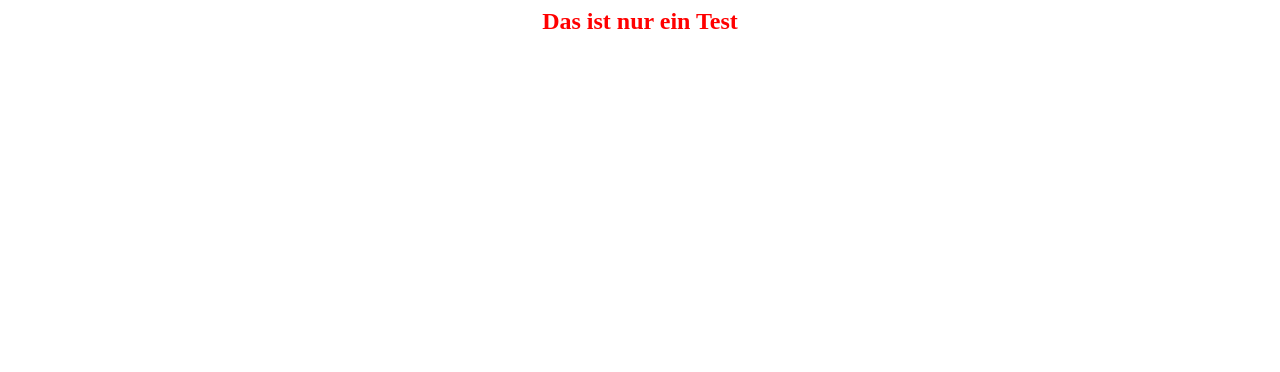
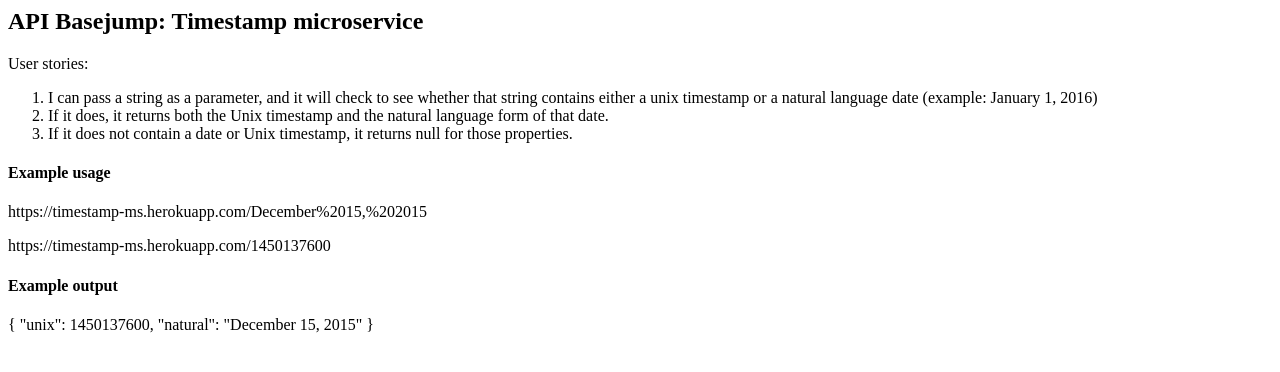
Before and after one commit to miga89/fcc-api-timestamp, a website: page index.html in a window 1280 px wide. Drawn offline with Linux system fonts and the light colour scheme.

Commit message:
HTML Website to explain the api

```diff
--- a/index.html
+++ b/index.html
@@ -1,17 +1,34 @@
 <html>
 <head>
-<title>Test Michael</title>
+<title>API-Timestamp (FreeCodeCamp)</title>
+<link href="https://fonts.googleapis.com/css?family=Lato|Roboto" rel="stylesheet">
+<link rel="stylesheet" href="css/style.css">
 </head>
 
-<style type="text/css">
-    h2{
-        text-align: center;
-        color: red;
-    }
+
+<body>
+    <h2>API Basejump: Timestamp microservice</h2>
+
+<div class="userStories">
+User stories:
+<ol type="1">
+  <li>I can pass a string as a parameter, and it will check to see whether that string contains either a unix timestamp or a natural language date (example: January 1, 2016)</li>
+  <li>If it does, it returns both the Unix timestamp and the natural language form of that date.
+</li>
+  <li>If it does not contain a date or Unix timestamp, it returns null for those properties.
+</li>
+</ol>
+</div>
+
+<h4>Example usage</h4>
+<p class="link">https://timestamp-ms.herokuapp.com/December%2015,%202015</p>
+<p class="link">https://timestamp-ms.herokuapp.com/1450137600</p>
 
 
-</style>
-<body>
-    <h2>Das ist nur ein Test</h2>
+<h4>Example output</h4>
+<p class="link">{ "unix": 1450137600, "natural": "December 15, 2015" }</p>
+
+
+
 </body>
 </html>
--- a/index.js
+++ b/index.js
@@ -1,5 +1,8 @@
 var express = require("express");
  var app = express();
+
+
+app.use(express.static(__dirname));
 
  /* serves main page */
  app.get("/", function(req, res) {
--- a/package.json
+++ b/package.json
@@ -7,5 +7,7 @@
     "test": "echo \"Error: no test specified\" && exit 1"
   },
   "author": "",
-  "license": "ISC"
+  "license": "ISC",
+  "dependencies": {
+  }
 }
```
